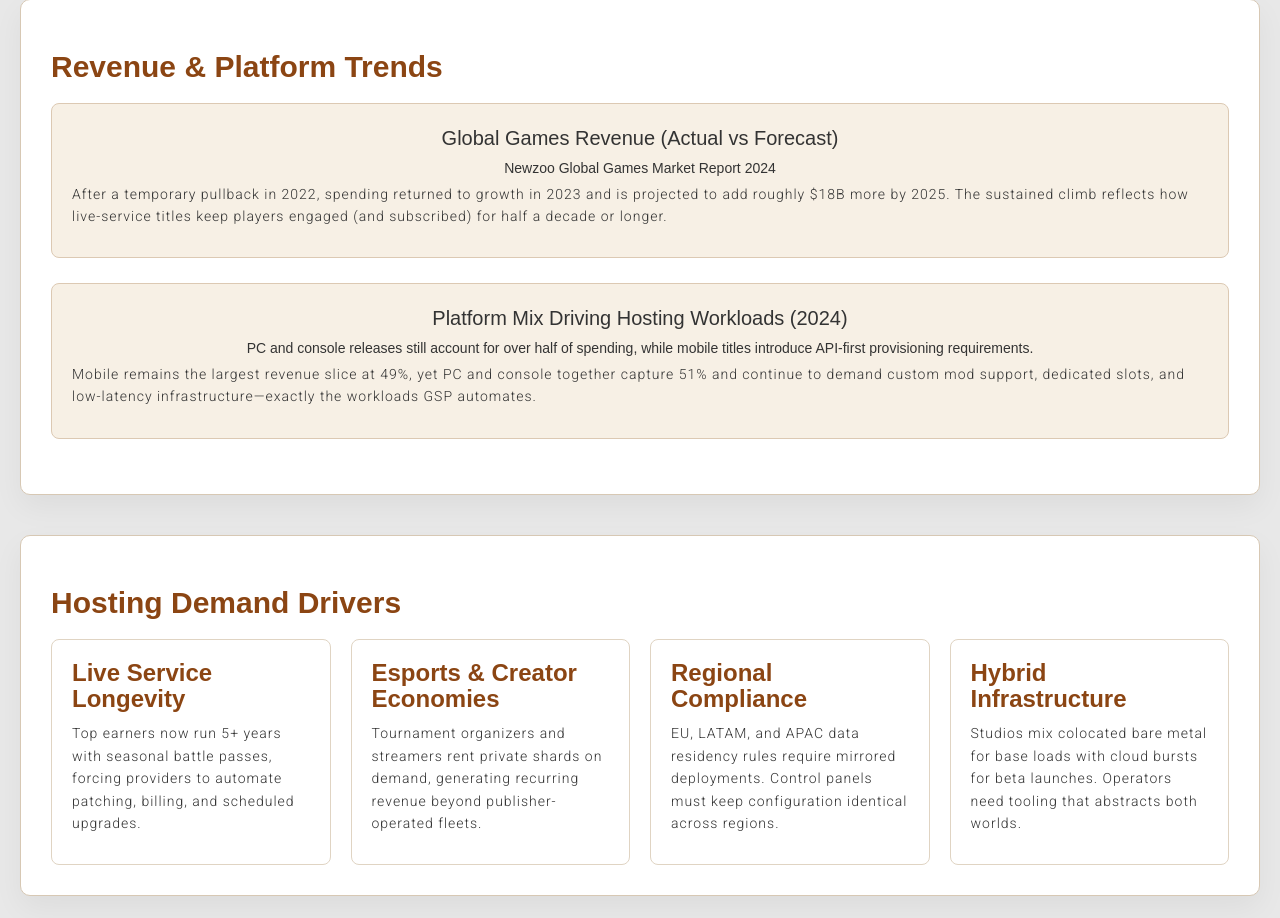
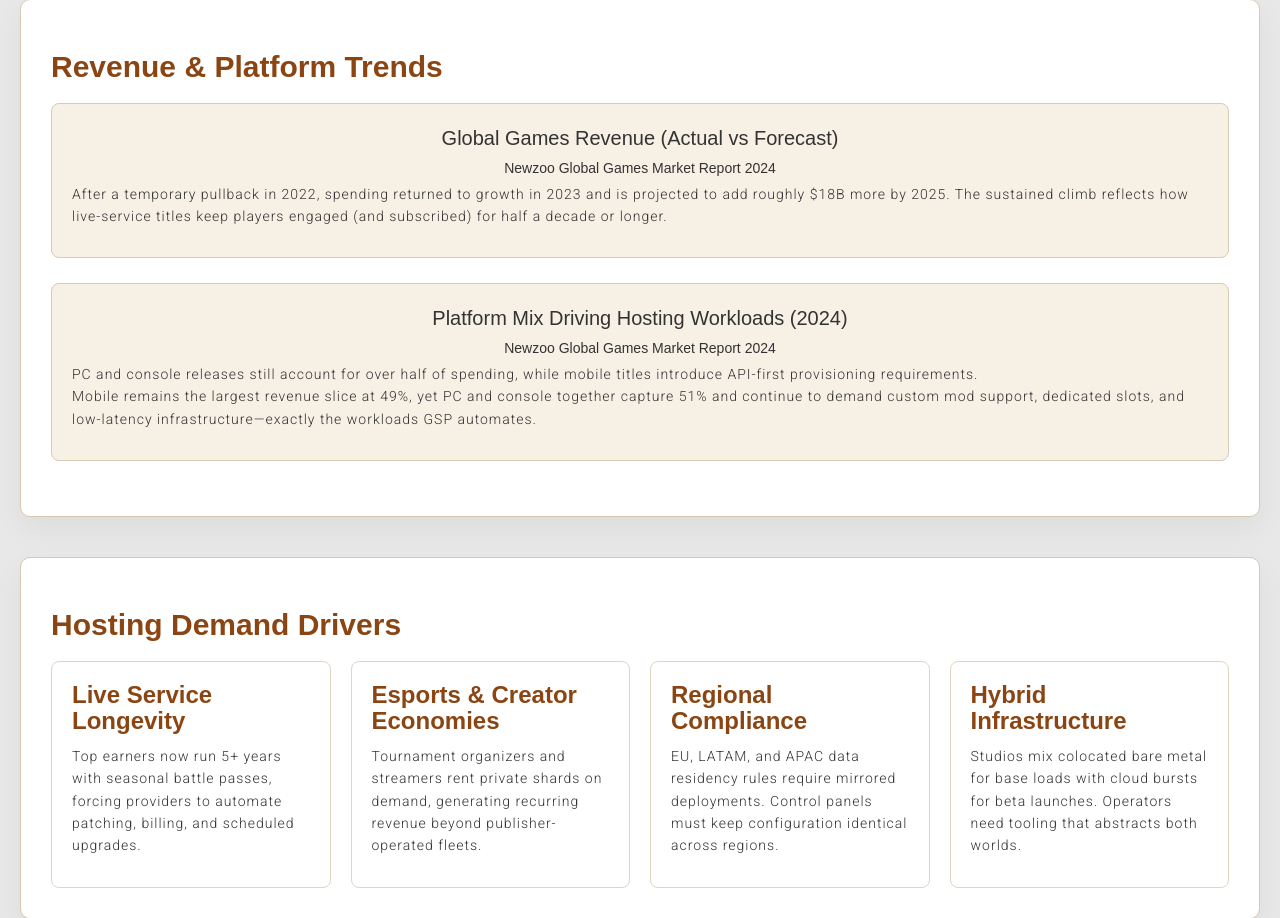
Before and after one commit to RunlevelSystems/RL-website, a PHP site: page /projects/gameserver-panel/industry-stats.php in a window 1280 px wide. Shown: the part 931-1849 px from the top of the page. Run offline with PHP 8.4, Linux system fonts and the light colour scheme.

Commit message:
industry fix

```diff
--- a/projects/gameserver-panel/industry-stats.php
+++ b/projects/gameserver-panel/industry-stats.php
@@ -82,9 +82,11 @@ $page_title_thin = 'Stats';
 
             <div class="chart-container">
                 <div class="chart-title">Platform Mix Driving Hosting Workloads (2024)</div>
-                <div class="chart-description">PC and console releases still account for over half of spending, while mobile titles introduce API-first provisioning requirements.</div>
+                 <div class="chart-description">Newzoo Global Games Market Report 2024</div>
 
-            <p style="color:#4a4a4a; margin-top:-10px;">Mobile remains the largest revenue slice at 49%, yet PC and console together capture 51% and continue to demand custom mod support, dedicated slots, and low-latency infrastructure—exactly the workloads GSP automates.</p>
+            <p style="color:#4a4a4a; margin-top:-10px;">
+                PC and console releases still account for over half of spending, while mobile titles introduce API-first provisioning requirements.</br>
+                Mobile remains the largest revenue slice at 49%, yet PC and console together capture 51% and continue to demand custom mod support, dedicated slots, and low-latency infrastructure—exactly the workloads GSP automates.</p>
 
             </div>
         </div>
```
